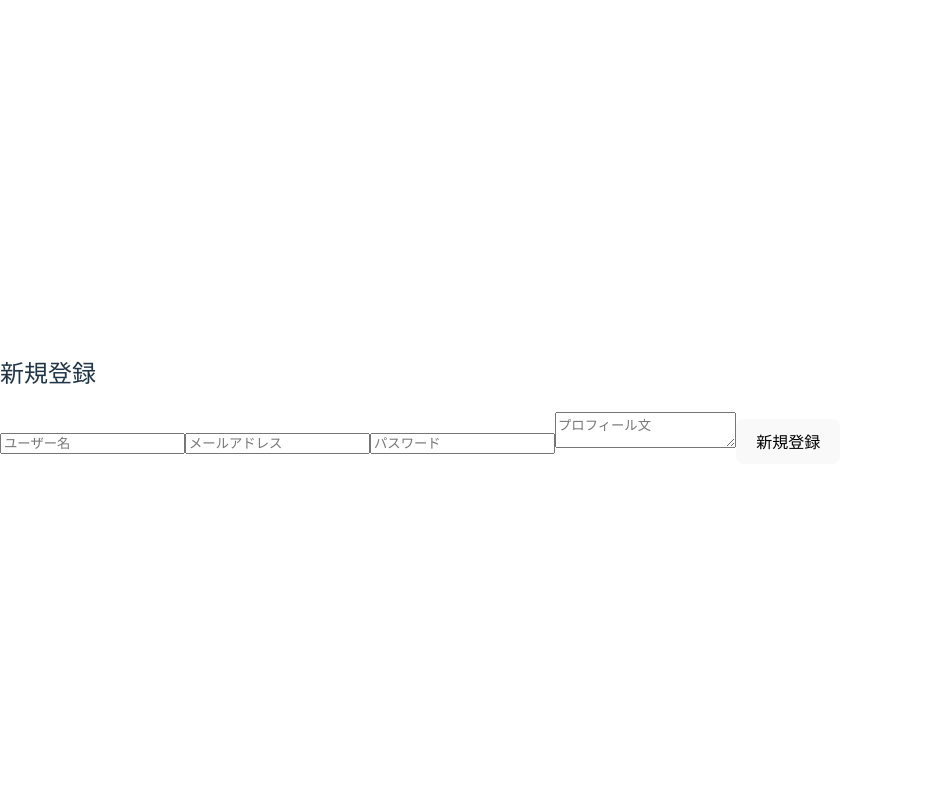
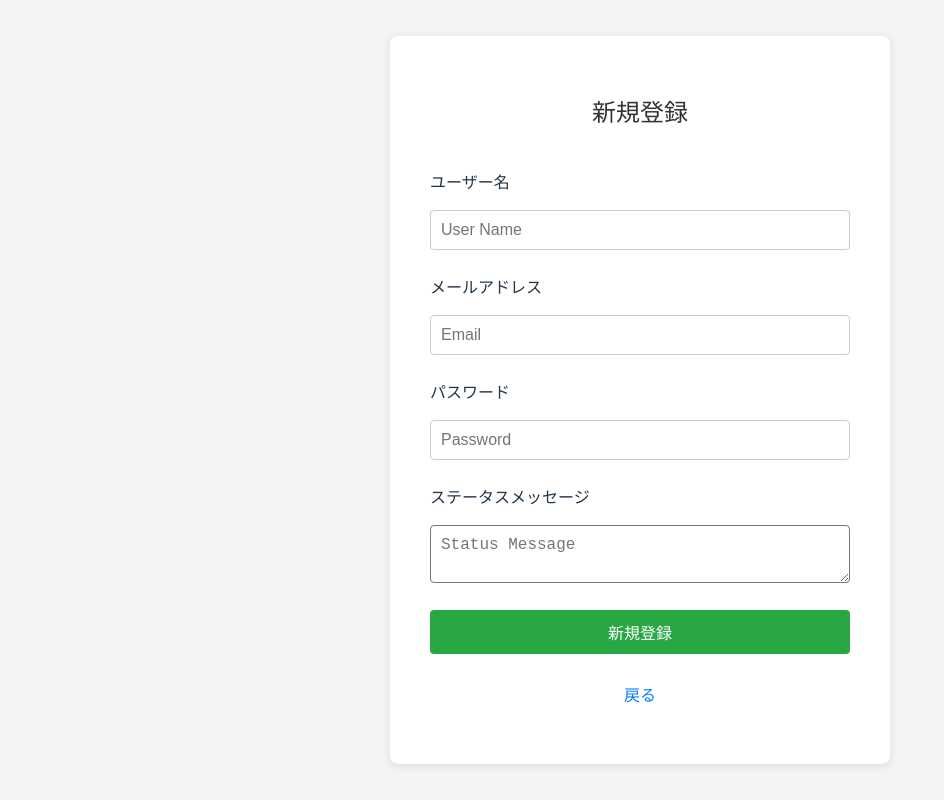
Before and after one commit to Ashunar0/book-sharing, a React (Vite) app: page /signup in a window 1280 px wide. Shown: the whole page, without its empty margins (0-944 px from the left). Built offline with nearby package versions, Linux system fonts and the light colour scheme.

Commit message:
ログイン，新規登録画面のui

```diff
--- a/src/Login.css
+++ b/src/Login.css
@@ -1,66 +1,93 @@
-/* ログインフォーム全体を中央に配置 */
-.login-container {
+/* 全体のスタイル */
+body {
+  margin: 0;
+  padding: 0;
+  font-family: Arial, sans-serif;
+  background-color: #f4f4f4;
   display: flex;
   justify-content: center;
   align-items: center;
-  height: 50vh;
-  background-color: #f0f2f5;
+  height: 100vh;
+  box-sizing: border-box;
 }
 
-/* フォームのスタイル */
-.login-form {
-  background-color: white;
-  padding: 20px;
-  border-radius: 10px;
+/* ログインフォームのコンテナ */
+.login-container {
+  background-color: #fff;
+  padding: 40px;
   box-shadow: 0 2px 10px rgba(0, 0, 0, 0.1);
-  width: 300px;
+  border-radius: 8px;
+  width: 400px;
   text-align: center;
 }
 
-/* フォームのヘッダー */
-.login-form h2 {
-  margin-bottom: 20px;
+/* ログインフォームのタイトル */
+.login-container h1 {
+  margin-bottom: 30px;
   font-size: 24px;
   color: #333;
 }
 
-/* ラベルと入力フィールド */
-.login-form label {
-  display: block;
-  margin-bottom: 5px;
-  font-size: 14px;
+/* ログインフォームのタイトル */
+.login-container h1 {
+  margin-bottom: 30px;
+  font-size: 24px;
   color: #333;
-  text-align: left;
 }
 
-.login-form input {
-  width: 90%;
+/* 入力フィールド */
+.login-container input[type="email"],
+.login-container input[type="password"],
+.login-container button {
+  width: 100%; /* 全ての要素の幅を100%に設定 */
   padding: 10px;
-  margin-bottom: 15px;
+  margin: 10px 0;
+  border-radius: 4px;
+  font-size: 16px;
+  box-sizing: border-box; /* これでパディングやボーダーを含めたサイズが正確に管理されます */
+}
+
+/* 入力フィールドの追加スタイル */
+.login-container input[type="email"],
+.login-container input[type="password"] {
   border: 1px solid #ccc;
-  border-radius: 5px;
+}
+
+/* ログインボタン */
+.login-container button {
+  margin-top: 20px;
+  background-color: #28a745;
+  color: white;
+  border: none;
+  cursor: pointer;
+  transition: background-color 0.3s;
+}
+
+/* テキスト*/
+.text {
+  text-align: left;
+  margin-bottom: 5px;
+}
+
+.login-container button:hover {
+  background-color: #218838;
+}
+
+/* 新規登録リンク */
+.signup-link {
+  display: block;
+  margin-top: 30px;
+  color: #007bff;
+  text-decoration: none;
+}
+
+.signup-link:hover {
+  text-decoration: underline;
+}
+
+/* エラーメッセージ */
+.error-message {
+  color: red;
+  margin-top: 10px;
   font-size: 14px;
 }
-
-/* ボタンのスタイル */
-.login-form button {
-  width: 100%;
-  padding: 10px;
-  background-color: #007bff;
-  color: white;
-  border: none;
-  border-radius: 5px;
-  font-size: 16px;
-  cursor: pointer;
-}
-
-.login-form button:hover {
-  background-color: #0056b3;
-}
-
-/* エラーメッセージのスタイル */
-.login-form .error-message {
-  color: red;
-  font-size: 14px;
-  margin-bottom: 15px;
-}
--- a/src/Login.jsx
+++ b/src/Login.jsx
@@ -2,7 +2,7 @@ import { useState } from "react";
 import { signInWithEmailAndPassword } from "firebase/auth";
 import { Link, useNavigate } from "react-router-dom"; // Link と useNavigate のインポート
 import { auth } from "./firebase"; // Firebaseの認証機能をインポート
-//import "./Login.css"; // スタイルのインポート
+import "./Login.css"; // スタイルのインポート
 
 const Login = () => {
   const [email, setEmail] = useState("");
@@ -21,21 +21,24 @@ const Login = () => {
   return (
     <div className="login-container">
       <h2>ログイン</h2>
+      <p className="text">メールアドレス</p>
       <input
         type="email"
         placeholder="Email"
         onChange={(e) => setEmail(e.target.value)}
       />
+      <p className="text">パスワード</p>
       <input
         type="password"
         placeholder="Password"
         onChange={(e) => setPassword(e.target.value)}
       />
+
       <button onClick={handleLogin}>ログイン</button>
 
       {/* 新規登録ページへのリンク */}
       <p>
-        アカウントをお持ちでないですか？ <Link to="/signup">新規登録</Link>
+        <Link to="/signup">新規登録</Link>
       </p>
     </div>
   );
--- a/src/Signup.css
+++ b/src/Signup.css
@@ -1,35 +1,98 @@
-.signup-container {
+/* 全体のスタイル */
+body {
+  margin: 0;
+  padding: 0;
+  font-family: Arial, sans-serif;
+  background-color: #f4f4f4;
   display: flex;
-  flex-direction: column;
+  justify-content: center;
   align-items: center;
-  padding: 20px;
+  height: 100vh;
+  box-sizing: border-box; /* パディングやボーダーを含めたサイズ管理 */
 }
 
-.signup-container h2 {
-  margin-bottom: 20px;
+/* サインアップフォームのコンテナ */
+.signup-container {
+  background-color: #fff;
+  padding: 40px;
+  box-shadow: 0 2px 10px rgba(0, 0, 0, 0.1);
+  border-radius: 8px;
+  width: 500px;
+  text-align: center;
+  box-sizing: border-box;
 }
 
-.signup-container input,
-.signup-container textarea {
-  width: 100%;
-  max-width: 400px;
-  margin-bottom: 10px;
-  padding: 10px;
-  font-size: 16px;
-  border: 1px solid #ccc;
-  border-radius: 4px;
+/* サインアップフォームのタイトル */
+.signup-container h2 {
+  margin-bottom: 40px;
+  font-size: 24px;
+  color: #333;
 }
 
+/* 入力フィールド */
+.signup-container input[type="text"],
+.signup-container input[type="email"],
+.signup-container input[type="password"],
+.signup-container textarea,
 .signup-container button {
-  padding: 10px 20px;
+  width: 100%;
+  padding: 10px;
+  margin: 10px 0;
+  border-radius: 4px;
   font-size: 16px;
-  background-color: #4caf50;
+  box-sizing: border-box; /* パディングやボーダーを含めたサイズ管理 */
+}
+
+/* 入力フィールドの追加スタイル */
+.signup-container input[type="text"],
+.signup-container input[type="email"],
+.signup-container input[type="password"] {
+  border: 1px solid #ccc;
+}
+
+.text {
+  margin-bottom: 5px;
+}
+
+/* サインアップボタン */
+.signup-container button {
+  background-color: #28a745;
   color: white;
   border: none;
-  border-radius: 4px;
   cursor: pointer;
+  transition: background-color 0.3s;
 }
 
 .signup-container button:hover {
-  background-color: #45a049;
+  background-color: #218838;
 }
+
+.back {
+  display: block;
+  margin-top: 20px;
+  color: #007bff;
+  text-decoration: none;
+}
+
+.back:hober {
+  text-decoration: underline;
+}
+
+/* ログインページへのリンク */
+.login-link {
+  display: block;
+  margin-top: 20px;
+  color: #28a745;
+  text-decoration: none;
+}
+
+.login-link:hover {
+  text-decoration: underline;
+}
+
+/* エラーメッセージ */
+.error-message {
+  color: red;
+  margin-top: 10px;
+  font-size: 14px;
+}
--- a/src/Signup.jsx
+++ b/src/Signup.jsx
@@ -2,8 +2,8 @@ import { useState } from "react";
 import { createUserWithEmailAndPassword } from "firebase/auth";
 import { setDoc, doc } from "firebase/firestore";
 import { auth, db } from "./firebase"; // Firebase AuthenticationとFirestoreをインポート
-import { useNavigate } from "react-router-dom"; // ページ遷移用
-//import "./Signup.css"; // スタイルのインポート
+import { Link, useNavigate } from "react-router-dom"; // ページ遷移用
+import "./Signup.css"; // スタイルのインポート
 
 const Signup = () => {
   const [email, setEmail] = useState("");
@@ -40,27 +40,41 @@ const Signup = () => {
 
   return (
     <div className="signup-container">
-      <h2>新規登録</h2>
+      <h2 className="title">新規登録</h2>
+
+      <p className="text">ユーザー名</p>
       <input
         type="text"
-        placeholder="ユーザー名"
+        placeholder="User Name"
         onChange={(e) => setUsername(e.target.value)}
       />
+
+      <p className="text">メールアドレス</p>
       <input
         type="email"
-        placeholder="メールアドレス"
+        placeholder="Email"
         onChange={(e) => setEmail(e.target.value)}
       />
+
+      <p className="text">パスワード</p>
       <input
         type="password"
-        placeholder="パスワード"
+        placeholder="Password"
         onChange={(e) => setPassword(e.target.value)}
       />
+
+      <p className="text">ステータスメッセージ</p>
       <textarea
-        placeholder="プロフィール文"
+        placeholder="Status Message"
         onChange={(e) => setProfileText(e.target.value)}
       ></textarea>
-      <button onClick={handleSignup}>新規登録</button>
+      <button className="registrate-button" onClick={handleSignup}>
+        新規登録
+      </button>
+
+      <Link to="/login">
+        <p className="back">戻る</p>
+      </Link>
     </div>
   );
 };
```
